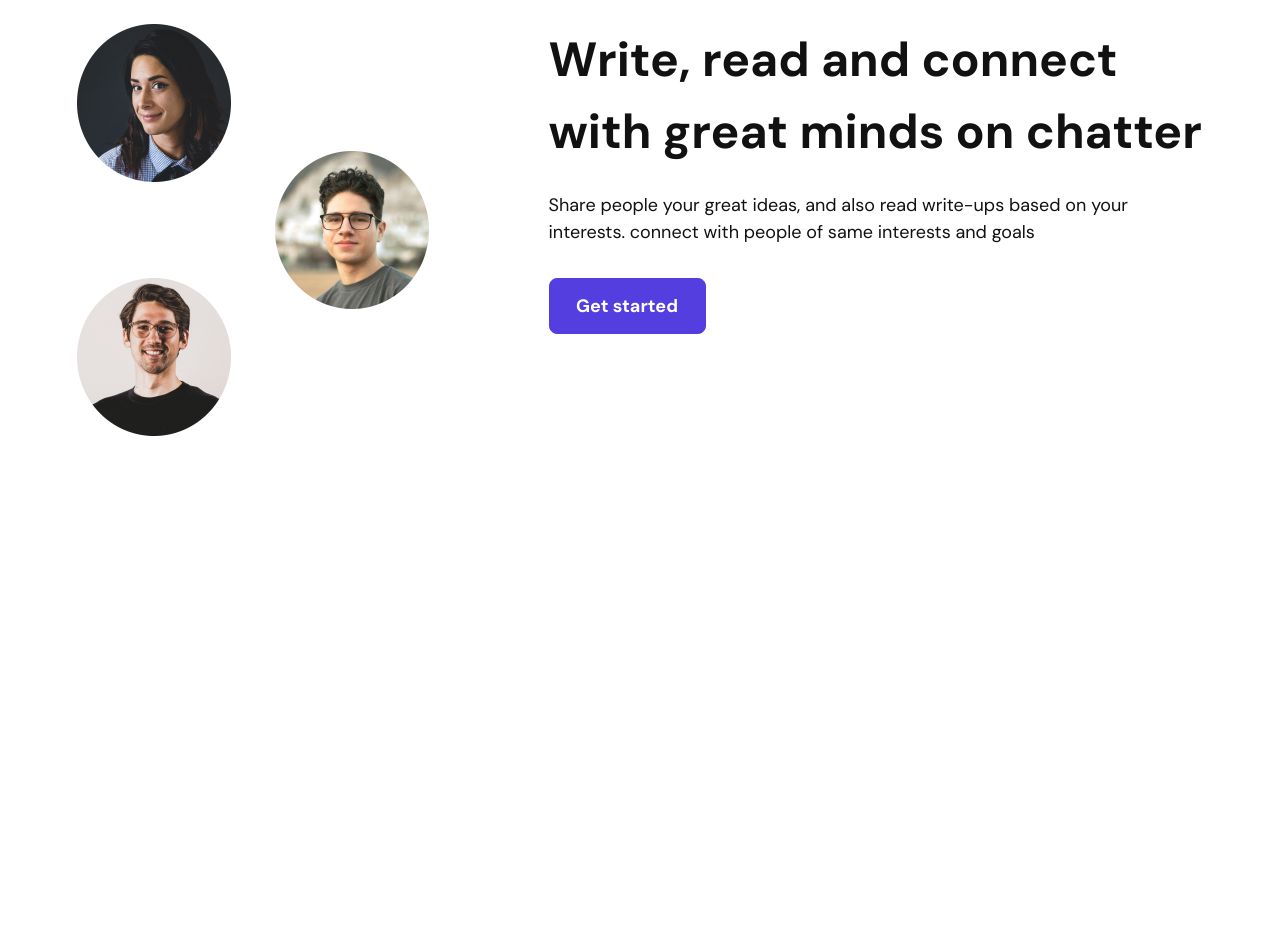
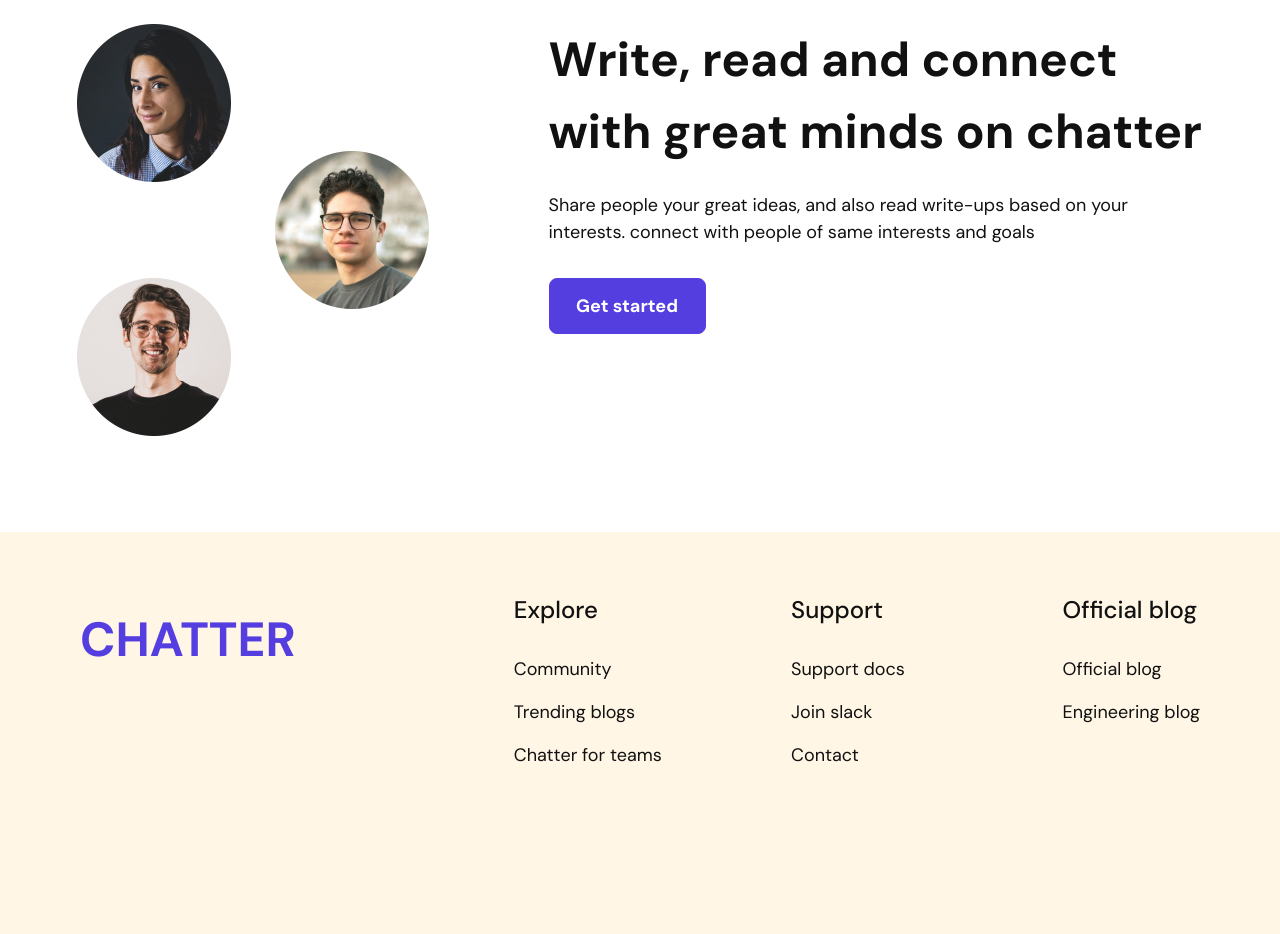
Before and after one commit to ACityInItaly/first-semester-exam-project, a plain HTML site: page index.html in a window 1280 px wide. Shown: the part 2677-3611 px from the top of the page. Before the commit the page ends 3113 px from the top, so only its background shows below. Drawn offline with Linux system fonts and the light colour scheme.

Commit message:
Add footer section

```diff
--- a/index.html
+++ b/index.html
@@ -1,4 +1,4 @@
-<!doctype html>
+<!DOCTYPE html>
 <html lang="en">
   <head>
     <meta charset="UTF-8" />
@@ -178,5 +178,36 @@
         </div>
       </section>
     </main>
+
+    <footer class="footer">
+      <a href="#" class="footer__logo">CHATTER</a>
+      <nav class="footer__nav" aria-label="Footer">
+        <div class="footer__column">
+          <h2 class="footer__title">Explore</h2>
+          <ul class="footer__links">
+            <li><a href="#">Community</a></li>
+            <li><a href="#">Trending blogs</a></li>
+            <li><a href="#">Chatter for teams</a></li>
+          </ul>
+        </div>
+
+         <div class="footer__column">
+          <h2 class="footer__title">Support</h2>
+          <ul class="footer__links">
+            <li><a href="#">Support docs</a></li>
+            <li><a href="#">Join slack</a></li>
+            <li><a href="#">Contact</a></li>
+          </ul>
+        </div>
+
+         <div class="footer__column">
+          <h2 class="footer__title">Official blog</h2>
+          <ul class="footer__links">
+            <li><a href="#">Official blog</a></li>
+            <li><a href="#">Engineering blog</a></li>
+          </ul>
+        </div>
+      </nav>
+    </footer>
   </body>
 </html>
--- a/styles.css
+++ b/styles.css
@@ -260,6 +260,45 @@ img {
   margin-bottom: 2rem;
 }
 
+.footer {
+    display: flex;
+    flex-direction: column;
+    align-items: flex-start;
+    gap: 2rem;
+    padding: 3rem 1rem;
+    background-color: rgba(255, 237, 204, 0.5);
+}
+
+.footer__logo {
+    font-size: 2rem;
+    font-weight: 700;
+    color: var(--primary-color);
+}
+
+.footer__nav {
+    display: flex;
+    gap: 2rem;
+    flex-wrap: wrap;
+}
+
+.footer__title {
+    font-size: 1.5rem;
+    font-weight: 500;
+    margin-bottom: 1.75rem;
+}
+
+.footer__links {
+    list-style: none;
+    display: flex;
+    flex-direction: column;
+    gap: 1rem;
+}
+
+.footer__links a {
+    font-size: 1.125rem;
+    color: var(--text-color);
+}
+
 @media (min-width: 1200px) {
   .header__logo {
     font-size: 3rem;
@@ -360,4 +399,19 @@ img {
   .cta__title {
     font-size: 3rem;
   }
+  .footer {
+    flex-direction: row;
+    gap: 13.625rem;
+    margin-top: 6rem;
+    padding: 3.75rem 5rem 10.3125rem;
+  }
+  .footer__logo {
+    font-size: 3rem;
+    margin-top: 0.75rem;
+  }
+  .footer__nav {
+    display: grid;
+    grid-template-columns: minmax(auto, 21rem) minmax(auto, 21rem) auto;
+    gap: 0;
+  }
 }
```
